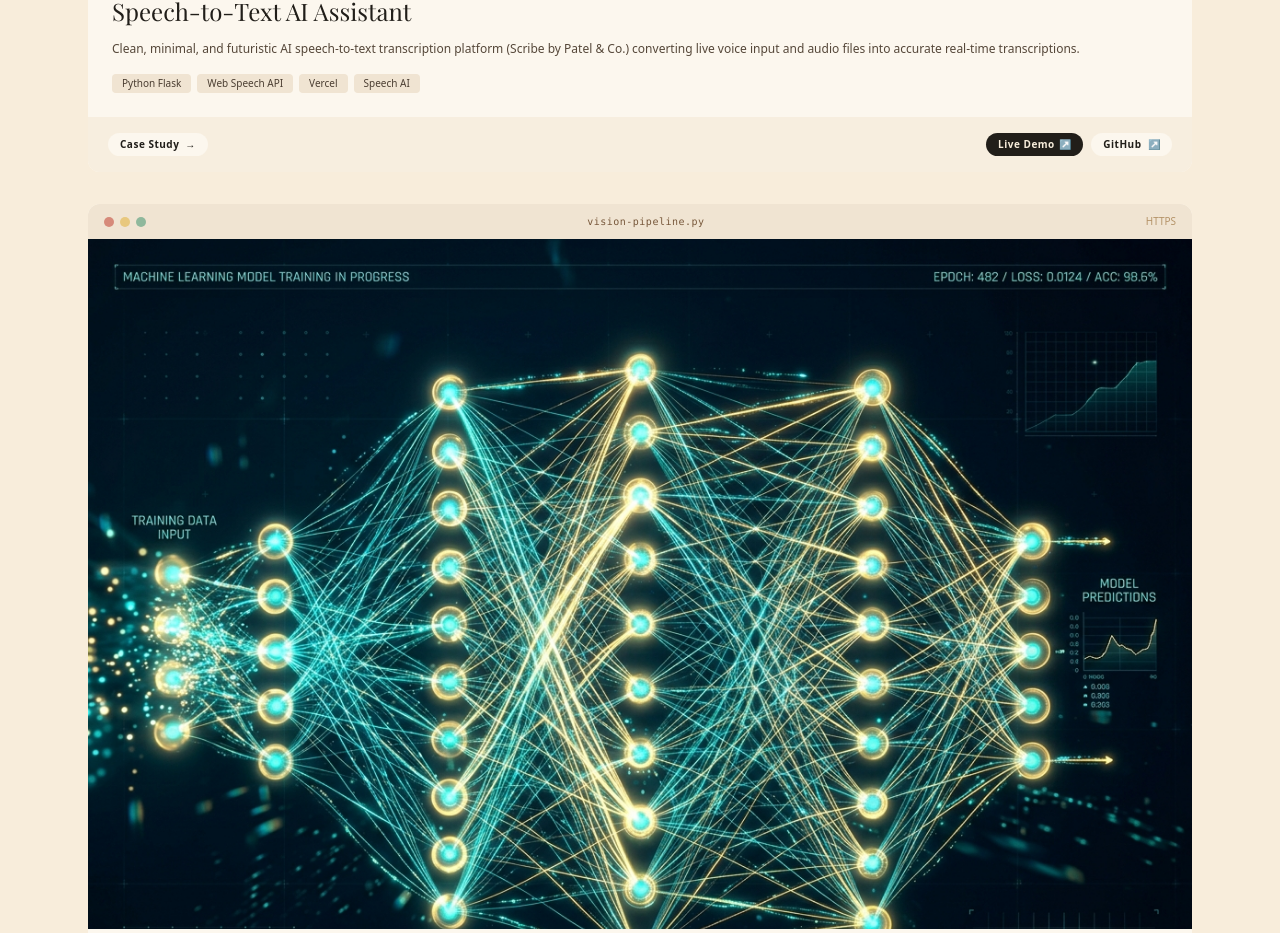
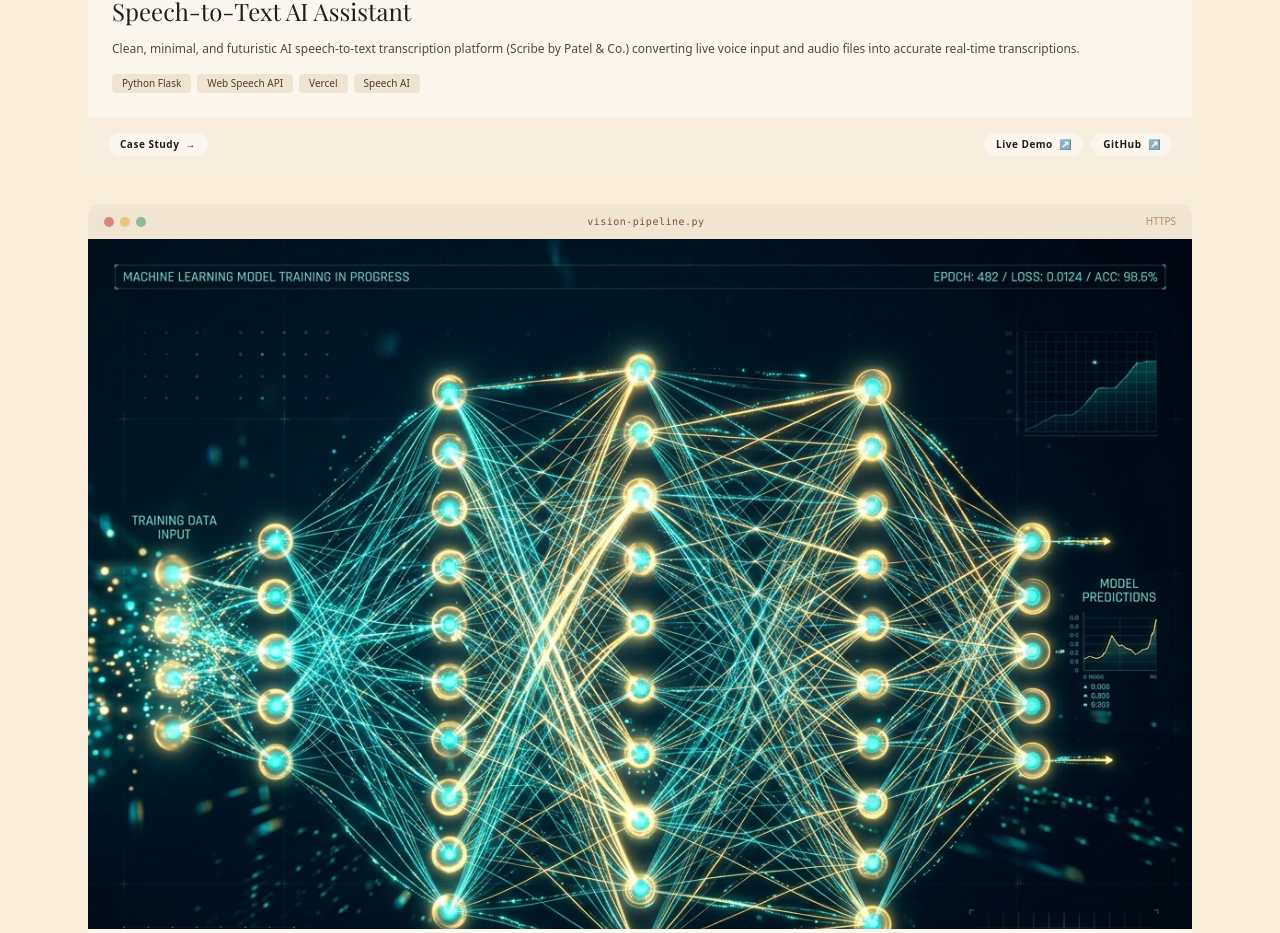
Before and after one commit to AryanPatel-AI/portfolio, a Next.js app: page /work in a window 1280 px wide. Shown: the part 5133-6066 px from the top of the page. Built offline with nearby package versions, Linux system fonts and the light colour scheme; no server answers; a web font is replaced by a local one.

Commit message:
style(work): refine live demo button style

```diff
--- a/src/app/work/WorkClient.tsx
+++ b/src/app/work/WorkClient.tsx
@@ -352,7 +352,7 @@ export default function WorkPage() {
                       href={p.liveUrl}
                       target="_blank"
                       rel="noopener noreferrer"
-                      className="px-3 py-1 rounded-full border border-[#211e19] bg-[#211e19] !text-[#f8eddb] text-[10px] font-semibold tracking-wider hover:bg-[#433527] hover:border-[#433527] transition-all duration-200 shadow-2xs inline-flex items-center gap-1"
+                      className="px-3 py-1 rounded-full border border-[rgba(91,68,43,0.3)] bg-[#fcf7ee] !text-[#211e19] text-[10px] font-semibold tracking-wider hover:bg-[#211e19] hover:!text-[#f8eddb] hover:border-[#211e19] transition-all duration-200 shadow-2xs inline-flex items-center gap-1.5"
                       aria-label={`Visit live demo for ${p.title}`}
                     >
                       <span>Live Demo</span>
```
